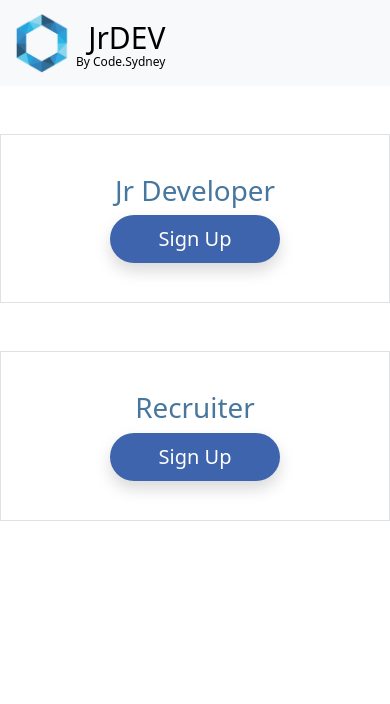
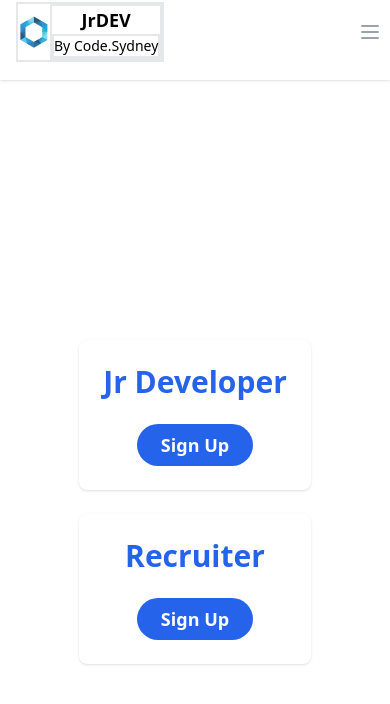
Before and after one commit to codesydney/jrdev, a React (Create React App) app: page / in a window 390 px wide. Shown: the top 704 px of the page. Built offline with nearby package versions, Linux system fonts and the light colour scheme.

Commit message:
Refactor: rewrite Home component style with tailwind CSS

```diff
--- a/package.json
+++ b/package.json
@@ -8,7 +8,6 @@
     "@testing-library/react": "^13.4.0",
     "@testing-library/user-event": "^13.5.0",
     "axios": "^1.2.3",
-    "bootstrap": "^5.3.0-alpha1",
     "react": "^18.2.0",
     "react-dom": "^18.2.0",
     "react-router-dom": "^6.7.0",
--- a/src/components/Header.jsx
+++ b/src/components/Header.jsx
@@ -1,49 +1,103 @@
+import { useState } from 'react';
+import logo from './resources/codesydenylogo.png';
 import { Link } from 'react-router-dom';
-import logo from './resources/codesydenylogo.png';
+
 function Header() {
+  const [isMenuOpen, setIsMenuOpen] = useState(false);
+
+  function toggleMenu() {
+    setIsMenuOpen(!isMenuOpen);
+  }
+
   return (
-    <nav
-      className="navbar navbar-expand  bg-light"
-      aria-label="Second navbar example"
-    >
-      <div className="container-fluid">
-        <Link className=" navbar-brand d-flex justify-content " to="/">
-          <img className="logo" src={logo} alt="Code.Sydeny Logo" />
-          <div className="display-flex ms-1">
-            <p className="large m-0 text-end">JrDEV</p>
-            <p className="fs-7 m-0 text-end">By Code.Sydney</p>
+    <nav className="w-full h-20 bg-white shadow">
+      <div className="max-w-7xl mx-auto px-2 sm:px-4 lg:px-8">
+        <div className="flex justify-between items-center h-16">
+          <div className="flex px-2 lg:px-0">
+            <div className="flex-shrink-0 flex items-center border-2">
+              <img className="h-8 w-auto" src={logo} alt="Code.Sydeny Logo" />
+              <div className="flex flex-col justify-end items-center border-2">
+                <p className="font-bold text-lg mb-0">JrDEV</p>
+                <p className="border-2 text-sm ">By Code.Sydney</p>
+              </div>
+            </div>
           </div>
-        </Link>
 
-        <button
-          className="navbar-toggler"
-          type="button"
-          data-bs-toggle="collapse"
-          data-bs-target="#navbarsExample02"
-          aria-controls="navbarsExample02"
-          aria-expanded="false"
-          aria-label="Toggle navigation"
-        >
-          <span className="navbar-toggler-icon"></span>
-        </button>
-
-        <div className="collapse navbar-collapse" id="navbarsExample02">
-          <ul className="navbar-nav me-auto">
-            <li className="nav-item">
+          <div className="-mr-2 flex items-center sm:hidden">
+            <button
+              onClick={toggleMenu}
+              type="button"
+              className="inline-flex items-center justify-center p-2 rounded-md text-gray-400 hover:text-gray-500 hover:bg-gray-100 focus:outline-none focus:bg-gray-100 focus:text-gray-500 transition duration-150 ease-in-out"
+              aria-label="Main menu"
+              aria-expanded="false"
+            >
+              <svg
+                className={`${isMenuOpen ? 'hidden' : 'block'} h-6 w-6`}
+                stroke="currentColor"
+                fill="none"
+                viewBox="0 0 24 24"
+              >
+                <path
+                  strokeLinecap="round"
+                  strokeLinejoin="round"
+                  strokeWidth="2"
+                  d="M4 6h16M4 12h16M4 18h16"
+                />
+              </svg>
+              <svg
+                className={`${isMenuOpen ? 'block' : 'hidden'} h-6 w-6`}
+                stroke="currentColor"
+                fill="none"
+                viewBox="0 0 24 24"
+              >
+                <path
+                  strokeLinecap="round"
+                  strokeLinejoin="round"
+                  strokeWidth="2"
+                  d="M6 18L18 6M6 6l12 12"
+                />
+              </svg>
+            </button>
+          </div>
+          <div className="hidden sm:flex sm:items-center">
+            <div className="flex-shrink-0">
               <Link
-                className="nav-link active"
-                aria-current="page"
                 to="/signin"
+                className="font-medium text-gray-500 hover:text-gray-900 transition duration-150 ease-in-out"
               >
                 Sign In
               </Link>
-            </li>
-            <li className="nav-item">
-              <Link className="nav-link active" to="/">
+            </div>
+            <div className="ml-4 flex-shrink-0">
+              <Link
+                to="/"
+                className="font-medium text-gray-500 hover:text-gray-900 transition duration-150 ease-in-out"
+              >
                 Home
               </Link>
-            </li>
-          </ul>
+            </div>
+          </div>
+        </div>
+      </div>
+
+      <div
+        className={`${
+          isMenuOpen ? 'block' : 'hidden'
+        } lg:hidden border-t border-gray-200`}
+      >
+        <div className="px-2 pt-2 pb-3">
+          <a
+            href="/signin"
+            className="block font-medium text-gray-500 hover:text-gray-900 transition duration-150 ease-in-out"
+          >
+            Sign In
+          </a>
+          <a
+            href="/"
+            className="mt-1 block font-medium text-gray-500 hover:text-gray-900 transition duration-150 ease-in-out"
+          >
+            Home
+          </a>
         </div>
       </div>
     </nav>
--- a/src/components/Home.jsx
+++ b/src/components/Home.jsx
@@ -2,25 +2,34 @@ import { Link } from 'react-router-dom';
 
 function AccountType() {
   return (
-    <div className="container cntr mt-5">
-      <div className="row gap-5">
-        <div className="col centr  py-8 px-4 border">
-          <h1 className="txt-blue">Jr Developer</h1>
+    <div className="flex flex-col items-center justify-center h-screen">
+      <div className="flex flex-col md:flex-row gap-6">
+        <div className="w-full md:w-80 p-6 bg-white shadow rounded-lg">
+          <h1 className="text-3xl font-bold text-center text-blue-600 mb-6">
+            Jr Developer
+          </h1>
+          <div className="flex justify-center">
             <Link
               to="/signup"
-            className="btn button-blue btn-lg shadow button rounded-pill px-2"
+              className="inline-block px-6 py-3 text-lg font-bold leading-none text-white bg-blue-600 rounded-full hover:bg-blue-700"
             >
               Sign Up
             </Link>
           </div>
-        <div className="col centr  py-8 px-4 border">
-          <h1 className="txt-blue">Recruiter</h1>
+        </div>
+
+        <div className="w-full  md:w-80 p-6 bg-white shadow rounded-lg">
+          <h1 className="text-3xl font-bold text-center text-blue-600 mb-6">
+            Recruiter
+          </h1>
+          <div className="flex justify-center">
             <Link
               to="/signup"
-            className=" btn button button-blue btn-lg shadow rounded-pill px-2"
+              className="inline-block px-6 py-3 text-lg font-bold leading-none text-white bg-blue-600 rounded-full hover:bg-blue-700"
             >
               Sign Up
             </Link>
+          </div>
         </div>
       </div>
     </div>
--- a/src/index.js
+++ b/src/index.js
@@ -3,7 +3,6 @@ import './index.css';
 import { UserProvider } from './context/UserInfo';
 import ReactDOM from 'react-dom/client';
 import App from './App';
-import 'bootstrap/dist/css/bootstrap.css';
 import './styles.css';
 
 const root = ReactDOM.createRoot(document.getElementById('root'));
```
Also changed, not shown: 1 other file (tests, documents, lock files or other folders). Lines whose indentation alone changed are shown as unchanged.
